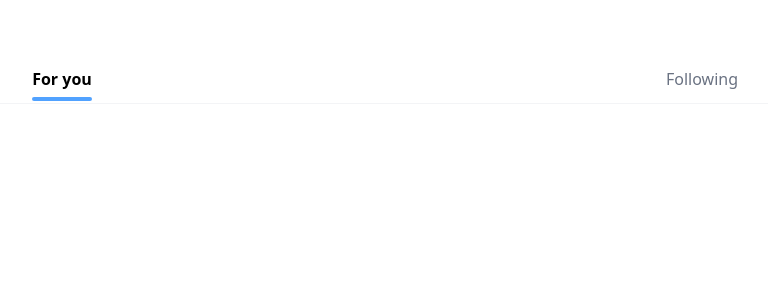
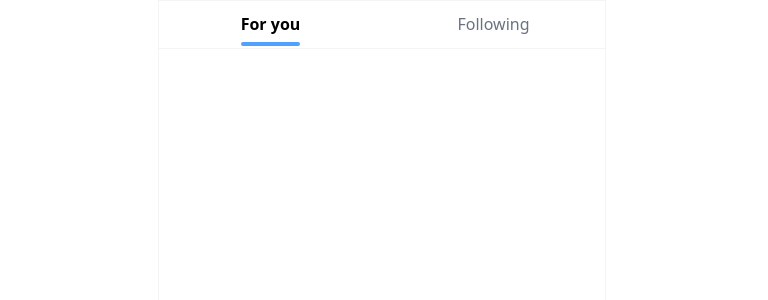
Before and after one commit to ikamania/social-media, a React (Vite) app in the folder frontend/: page / in a window 1280 px wide. Shown: the top 300 px of the page, without its empty margins (258-1026 px from the left). Built offline with nearby package versions, Linux system fonts and the light colour scheme.

Commit message:
feat: create new component Menu and move Feed, Top into menu/
- Added border for large and md sized screens

```diff
--- a/frontend/src/App.tsx
+++ b/frontend/src/App.tsx
@@ -1,18 +1,18 @@
 import { Routes, Route } from 'react-router-dom'
 
-import Top from './components/Top.tsx'
-import Feed from './components/Feed.tsx'
+import Menu from './components/Menu.tsx'
 import ForYou from './components/ForYou.tsx'
 
 function App() {
   return (
-    <div className="w-screen h-screen">
-      <Top />
-      <Feed />
+    <div className="w-screen h-screen flex justify-center">
+      <div className="w-full max-w-md h-full border-1 border-gray-100">
+        <Menu />
 
-      <Routes>
-        <Route path='/' element={<ForYou />}></Route>
-      </Routes>
+        <Routes>
+          <Route path='/' element={<ForYou />}></Route>
+        </Routes>
+      </div>
     </div>
   )
 }
--- /dev/null
+++ b/frontend/src/components/Menu.tsx
@@ -0,0 +1,16 @@
+import Top from './menu/Top.tsx'
+import Feed from './menu/Feed.tsx'
+
+const Menu = () => {
+  return (
+    <>
+      <div className="md:hidden">
+        <Top />
+      </div>
+
+      <Feed />
+    </>
+  )
+}
+
+export default Menu
```
Also changed, not shown: frontend/src/components/menu/Feed.tsx (renamed from frontend/src/components/Feed.tsx), frontend/src/components/menu/Top.tsx (renamed from frontend/src/components/Top.tsx).
